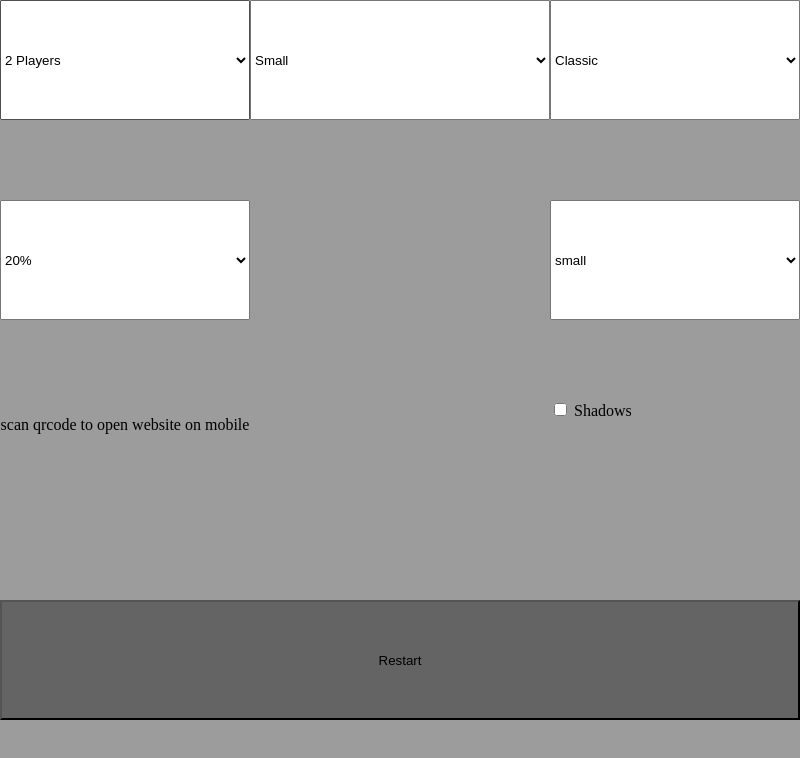
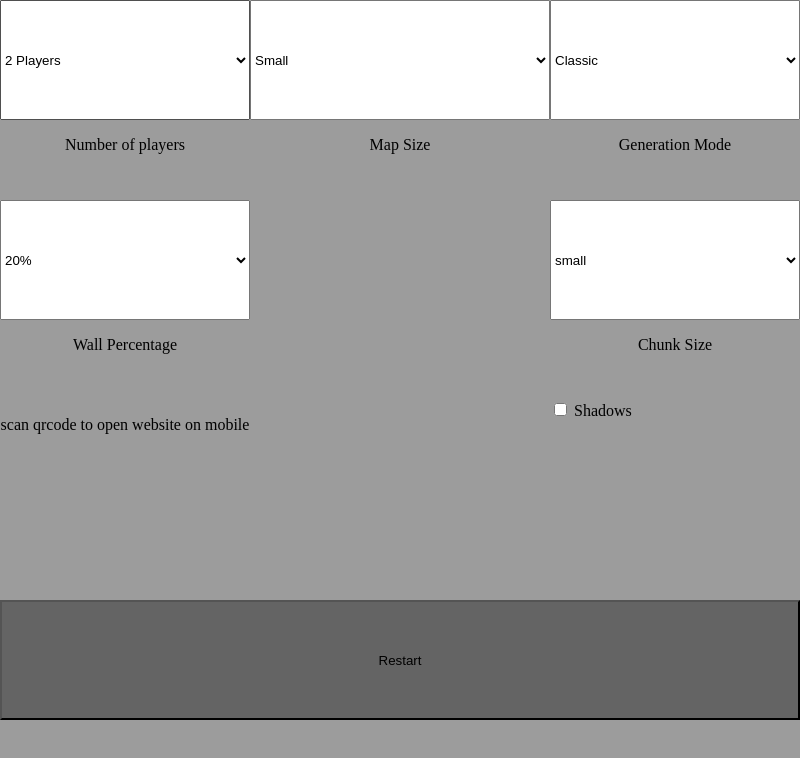
Before and after one commit to Blank2275/Tilerace.io-2.0, an Electron app: page App/HTML/manage.html in a window 800 px wide. Drawn offline with Linux system fonts and the light colour scheme.

Commit message:
added labels to select inputs

```diff
--- a/App/HTML/manage.html
+++ b/App/HTML/manage.html
@@ -83,9 +83,14 @@
                 grid-column:3;
                 grid-row:2;
             }
+            .fill{
+                width: 100%;
+                height: 100%;
+            }
         </style>
         <div id = "main-area">
-            <select class="select" id="num-players" name="number of players">
+            <div id="num-players">
+                <select name="number-of-players" class="fill select">
                     <option>2 Players</option>
                     <option>3 Players</option>
                     <option>4 Players</option>
@@ -94,18 +99,27 @@
                     <option>7 Players</option>
                     <option>8 Players</option>
                 </select>
-            <select class="select" id="gamemode" name="number of players">
+                <p style = "text-align:center;">Number of players</p>
+            </div>
+            <div class="select" id="gamemode">
+                <select class = "fill select">
                     <option>Classic</option>
                     <option>Random</option>
                     <option>Chunks</option>
                 </select>
-            <select class="select" id="mapsize">
+                <p style="text-align:center;">Generation Mode</p>
+            </div>
+            <div id="mapsize">
+                <select class = "fill select">
                     <option>Small</option>
                     <option>Medium</option>
                     <option>Large</option>
                     <option>Massive</option>
                 </select>
-            <select class="select" id="wall-percentage">
+                <p style="text-align:center;">Map Size</p>
+            </div>
+            <div id="wall-percentage">
+                <select class = "fill select">
                     <option>20%</option>
                     <option>30%</option>
                     <option>40%</option>
@@ -113,12 +127,16 @@
                     <option>60%</option>
                     <option>70%</option>
                 </select>
-            <select class="select" id="chunk-size">
+                <p style="text-align:center;">Wall Percentage</p>
+            </div>
+            <div id="chunk-size">
+                <select class = "fill select">
                     <option>small</option>
                     <option>medium</option>
                     <option>large</option>
                 </select>
-
+                <p style="text-align:center;">Chunk Size</p>
+            </div>
             <button class="select" type="submit" id="submit">Restart</button>
             <div class="select" id = "text-labels">
                 <p id="QRinstructions">scan qrcode to open website on mobile</p>
```
Lines whose indentation alone changed are shown as unchanged.
